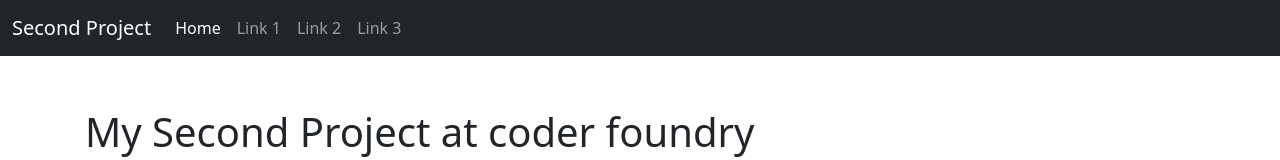
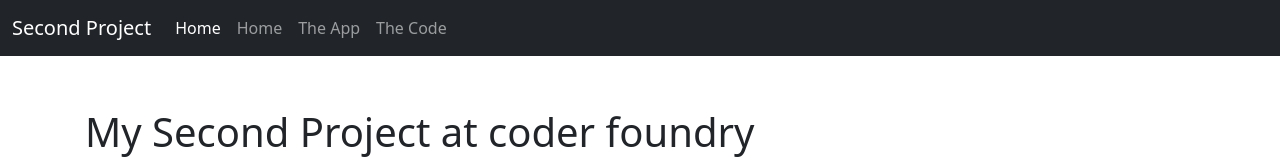
Before and after one commit to BinaryCircus/SecondProject, a plain HTML site: page index.html in a window 1280 px wide. Shown: the top 160 px of the page. Drawn offline with nearby package versions, Linux system fonts and the light colour scheme.

Commit message:
Added Link Text

```diff
--- a/index.html
+++ b/index.html
@@ -29,13 +29,13 @@
                     <a class="nav-link active" aria-current="page" href="#">Home</a>
                 </li>
                 <li class="nav-item">
-                    <a class="nav-link" href="#">Link 1</a>
+                    <a class="nav-link" href="#">Home</a>
                 </li>
                 <li class="nav-item">
-                    <a class="nav-link" href="#">Link 2</a>
+                    <a class="nav-link" href="#">The App</a>
                 </li>
                 <li class="nav-item">
-                    <a class="nav-link" href="#">Link 3</a>
+                    <a class="nav-link" href="#">The Code</a>
                 </li>
             </ul>
         </div>
```
